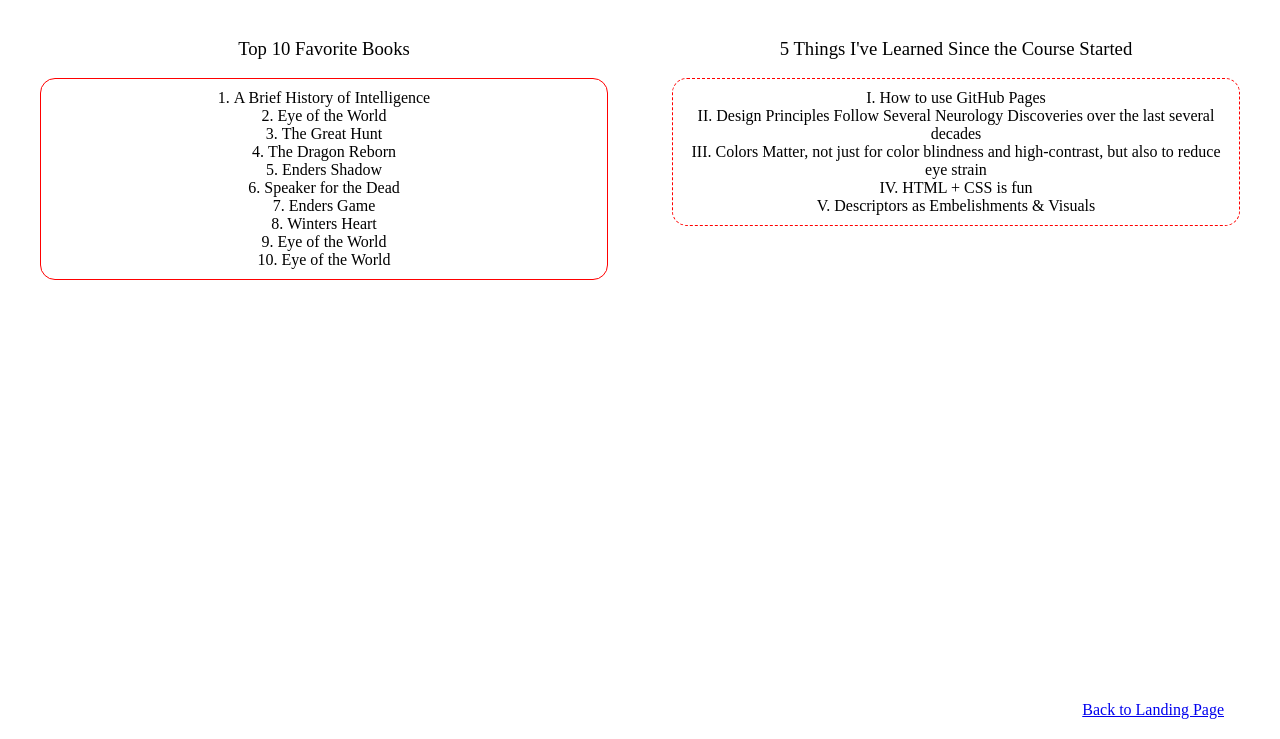
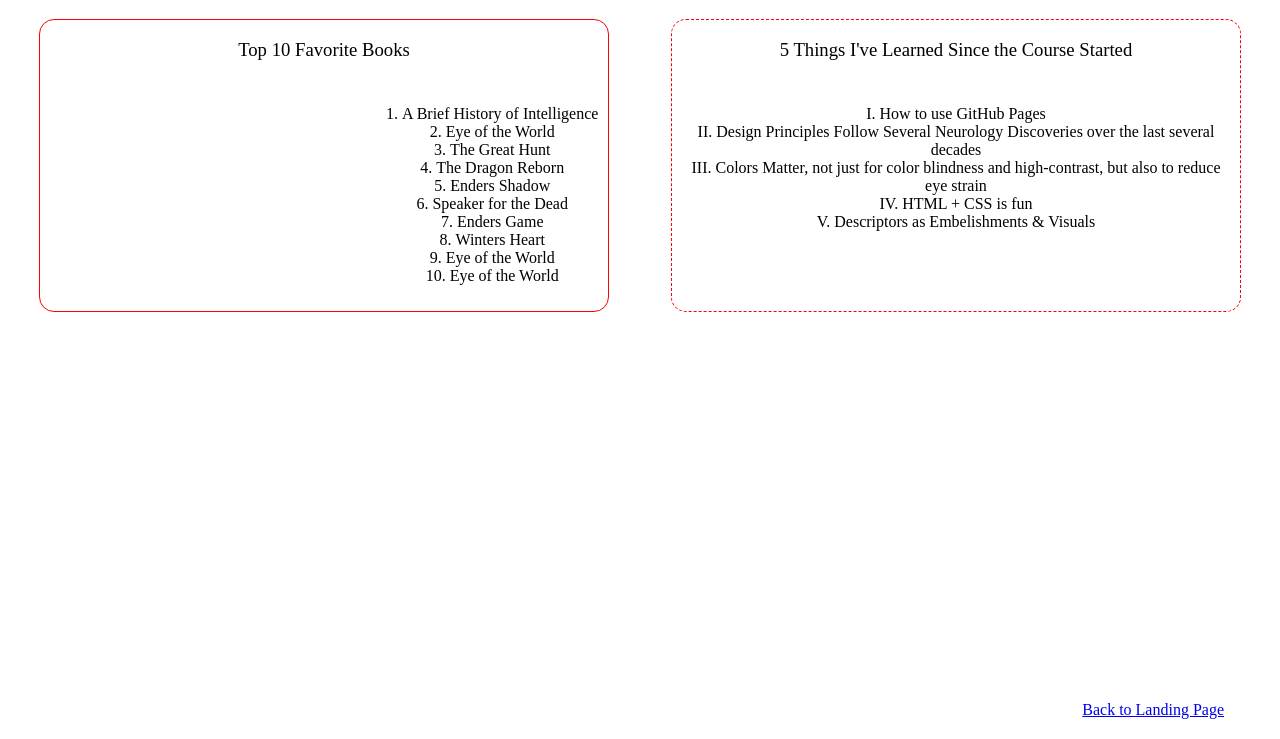
Before and after one commit to GeraltOfCodea/csd-340, a plain HTML site: page module-3/Norrbom_Mod3_3.html in a window 1280 px wide. Shown: the part 61-800 px from the top of the page. Drawn offline with Linux system fonts and the light colour scheme.

```diff
--- a/module-3/Norrbom_Mod3_3.css
+++ b/module-3/Norrbom_Mod3_3.css
@@ -15,7 +15,15 @@ h3 {
     justify-content: space-around;
 }
 
-.left-div, .right-div {
+.left-div {
+    border: 1px solid red;
+    border-radius: 15px;
+    width: 45%;
+}
+
+.right-div {
+    border: 1px dashed red;
+    border-radius: 15px;
     width: 45%;
 }
 
@@ -24,18 +32,16 @@ ol, ul {
 }
 
 ol {
-    border: 1px solid red;
-    border-radius: 15px;
     padding: 10px;
     list-style-position: inside;
+    float: right;
 }
 
 ul {
-    border: 1px dashed red;
-    border-radius: 15px;
     padding: 10px;
     list-style-type: upper-roman;
     list-style-position: inside;
+    float: right;
 }
 
 a:hover {
```
